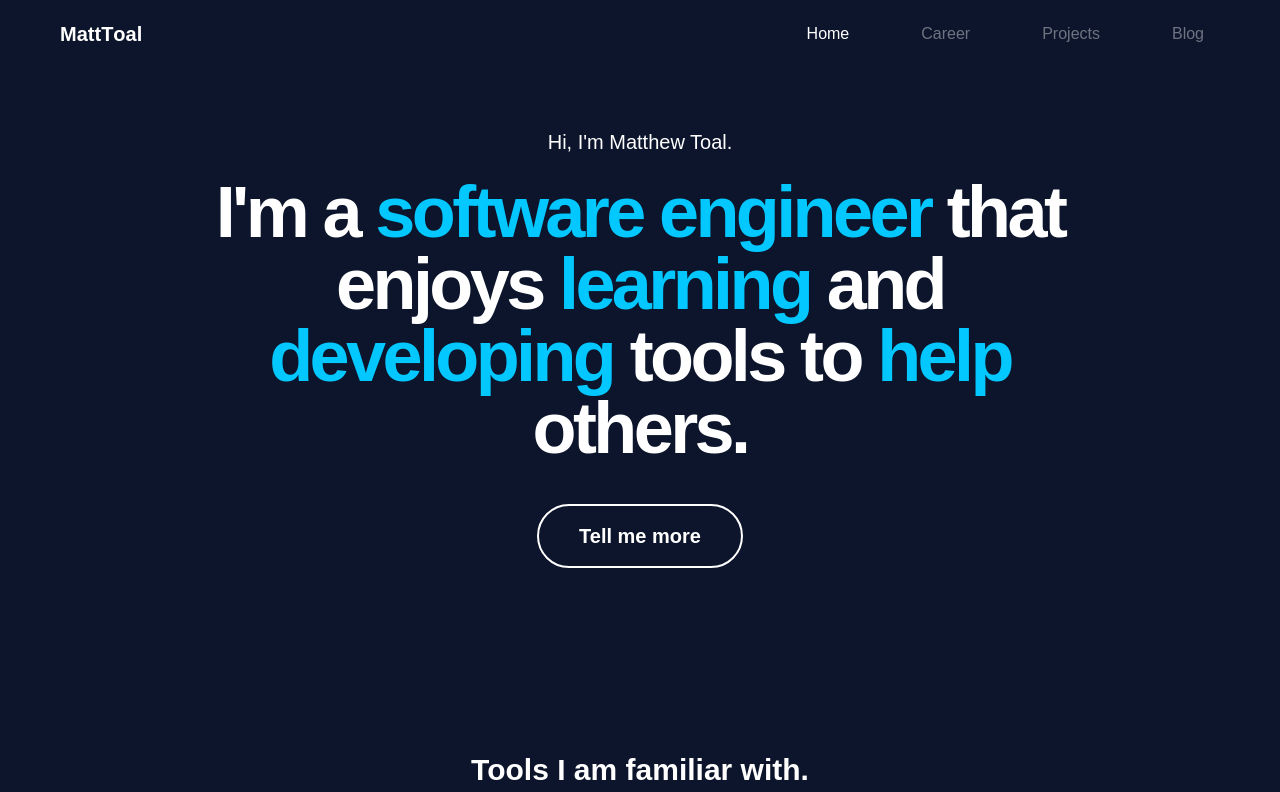
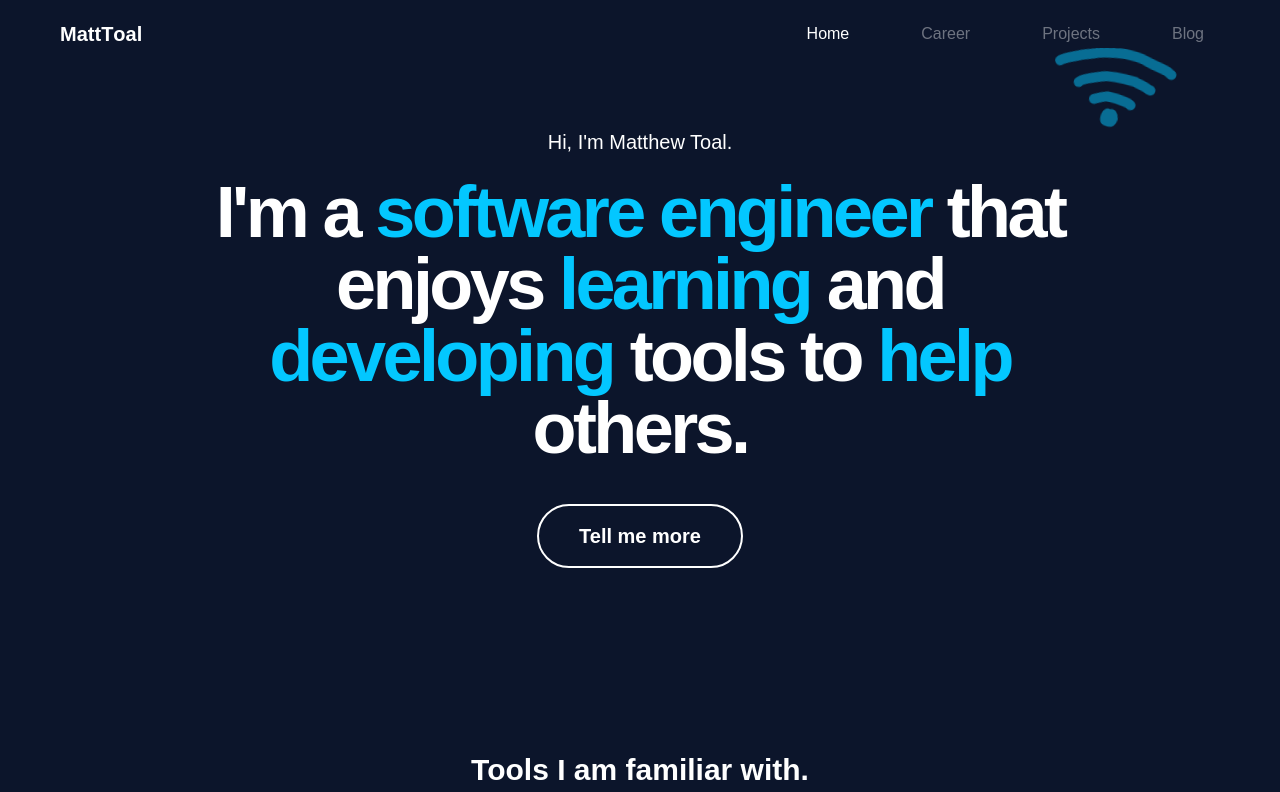
Before and after one commit to Mtoal087/NextPortfolio, a Next.js app: page / in a window 1280 px wide. Shown: the top 792 px of the page. Built offline with nearby package versions, Linux system fonts and the light colour scheme.

Commit message:
Placed wifi svg near hero

```diff
--- a/src/app/globals.css
+++ b/src/app/globals.css
@@ -1,4 +1,4 @@
-@import "tailwindcss";
+@import 'tailwindcss';
 
 :root {
 	--background: #0c152b;
@@ -46,7 +46,7 @@ body {
 }
 
 .hero-animate {
-  animation: hero 1s 0s forwards cubic-bezier(.57,.21,.69,1.25);
+	animation: hero 1s 0s forwards cubic-bezier(0.57, 0.21, 0.69, 1.25);
 }
 
 @keyframes hero {
@@ -60,3 +60,21 @@ body {
 		transform: scale(1);
 	}
 }
+
+.wifi-animate {
+  animation: wifi infinite 2.1s;
+}
+
+@keyframes wifi {
+  0% {
+    transform: translateY(0);
+  }
+
+  50% {
+    transform: translateY(-5px);
+  }
+
+  100% {
+    transform: translateY(0);
+  }
+}
--- a/src/components/hero.tsx
+++ b/src/components/hero.tsx
@@ -1,18 +1,28 @@
-import Link from 'next/link'
-import React from 'react'
+import Link from 'next/link';
+import React from 'react';
+import WifiDoodle from './wifiDoodle';
 
 const HeroElement = () => {
-    return (
-        <div className='relative heroElem w-full pt-20 pb-40 m-auto flex justify-center text-center flex-col items-center z-1 hero-animate overflow-hidden'>
-            <p className='text-xl mb-5'>Hi, I&apos;m Matthew Toal.</p>
-            <h1 className='heroTitle inline-block max-w-2xl lg:max-w-4xl w-auto relative text-5xl md:text-6xl lg:text-7xl tracking-tighter mb-10 font-bold heroShinyBg'>
-                I&apos;m a <span className='text-secondary'>software engineer</span> that enjoys <span className='text-secondary'>learning</span> and <span className='text-secondary'>developing</span> tools to <span className='text-secondary'>help</span> others.
-            </h1>
-            <Link href="#tools">
-                <div className='cursor-pointer font-bold whitespace-nowrap px-10 py-4 text-fun-white border-2 text-xl rounded-full border-fun-white bg-bg hover-bg-secondary hover:text-white hover-border-secondary transition-colors'>Tell me more</div>
-            </Link>
-        </div>
-    )
-}
+	return (
+		<div className="hero-animate overflow-hidden">
+			<div className="relative heroElem w-full pt-20 pb-40 m-auto flex justify-center text-center flex-col items-center z-1 overflow-hidden">
+				<p className="text-xl mb-5">Hi, I&apos;m Matthew Toal.</p>
+				<h1 className="heroTitle inline-block max-w-2xl lg:max-w-4xl w-auto relative text-5xl md:text-6xl lg:text-7xl tracking-tighter mb-10 font-bold heroShinyBg">
+					I&apos;m a{' '}
+					<span className="text-secondary">software engineer</span>{' '}
+					that enjoys <span className="text-secondary">learning</span>{' '}
+					and <span className="text-secondary">developing</span> tools
+					to <span className="text-secondary">help</span> others.
+				</h1>
+				<Link href="#tools">
+					<div className="cursor-pointer font-bold whitespace-nowrap px-10 py-4 text-fun-white border-2 text-xl rounded-full border-fun-white bg-bg hover-bg-secondary hover:text-white hover-border-secondary transition-colors">
+						Tell me more
+					</div>
+				</Link>
+			</div>
+			<WifiDoodle />
+		</div>
+	);
+};
 
-export default HeroElement
+export default HeroElement;
--- /dev/null
+++ b/src/components/wifiDoodle.tsx
@@ -0,0 +1,33 @@
+import React from 'react';
+// import Image from 'next/image';
+
+const WifiDoodle = () => {
+	return (
+		<div className="absolute w-full h-[50px] top-[90px] left-[85%] text-secondary rotate-10 wifi-animate opacity-50">
+			<svg
+				width="122"
+				height="80"
+				viewBox="0 0 122 80"
+				fill="none"
+				xmlns="http://www.w3.org/2000/svg"
+			>
+				<path
+					d="M61 66.5969C59.67 67.5869 59 70.9169 59.495 73.0819C59.7133 74.0365 60.98 74.2569 62.15 74.4269C63.32 74.5969 64.64 74.5969 65.485 73.9369C66.33 73.2769 66.66 71.9569 66.83 70.7819C67 69.6069 67 68.6169 65 66.5969M45 54.5969C47.99 53.2669 51.98 51.2769 57.8 49.7669C70.99 50.2569 74.98 52.2569 78.985 52.9269C79.99 53.2569 80.98 53.9169 82 54.5969M27 40.5969C27.99 38.9369 31.98 36.9369 35.985 35.4369C40.2507 33.8392 44.64 32.5969 49.48 30.9369C55.981 28.7072 72.2 29.5969 82.815 30.7569C87.32 32.5969 91.98 33.2569 95.985 35.4219C96.99 35.9269 97.98 36.2569 98.9999 36.5968M5 22.5969C5.99 21.2669 9.98 19.2769 13.985 17.6019C17.9864 15.9283 21.98 14.5969 26.98 12.7719C31.8941 10.9782 35.98 10.5969 39.985 8.93685C44.0948 7.23341 52.28 6.59685 58.98 5.60185C67.5839 4.32411 79.64 5.25685 84.98 6.75685C90.5293 8.31565 95.64 10.2569 100.98 11.5919C106.32 12.9269 109.99 13.9269 111.985 14.7569C112.99 15.2569 113.98 15.9169 117 17.5969"
+					stroke="currentColor"
+					strokeWidth="10"
+					strokeLinecap="round"
+				/>
+			</svg>
+		</div>
+	);
+};
+
+export default WifiDoodle;
+
+{
+	/*
+<svg width="122" height="80" viewBox="0 0 122 80" fill="none" xmlns="http://www.w3.org/2000/svg">
+<path d="M61 66.5969C59.67 67.5869 59 70.9169 59.495 73.0819C59.7133 74.0365 60.98 74.2569 62.15 74.4269C63.32 74.5969 64.64 74.5969 65.485 73.9369C66.33 73.2769 66.66 71.9569 66.83 70.7819C67 69.6069 67 68.6169 65 66.5969M45 54.5969C47.99 53.2669 51.98 51.2769 57.8 49.7669C70.99 50.2569 74.98 52.2569 78.985 52.9269C79.99 53.2569 80.98 53.9169 82 54.5969M27 40.5969C27.99 38.9369 31.98 36.9369 35.985 35.4369C40.2507 33.8392 44.64 32.5969 49.48 30.9369C55.981 28.7072 72.2 29.5969 82.815 30.7569C87.32 32.5969 91.98 33.2569 95.985 35.4219C96.99 35.9269 97.98 36.2569 98.9999 36.5968M5 22.5969C5.99 21.2669 9.98 19.2769 13.985 17.6019C17.9864 15.9283 21.98 14.5969 26.98 12.7719C31.8941 10.9782 35.98 10.5969 39.985 8.93685C44.0948 7.23341 52.28 6.59685 58.98 5.60185C67.5839 4.32411 79.64 5.25685 84.98 6.75685C90.5293 8.31565 95.64 10.2569 100.98 11.5919C106.32 12.9269 109.99 13.9269 111.985 14.7569C112.99 15.2569 113.98 15.9169 117 17.5969" stroke="currentColor" stroke-width="10" stroke-linecap="round"/>
+</svg>
+*/
+}
```
Also changed, not shown: src/app/page.tsx (+8 -8 lines). Lines whose indentation alone changed are shown as unchanged.
